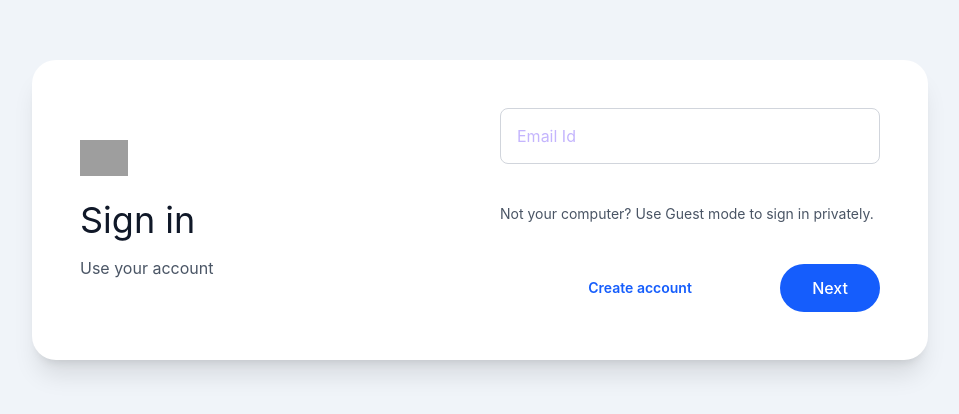
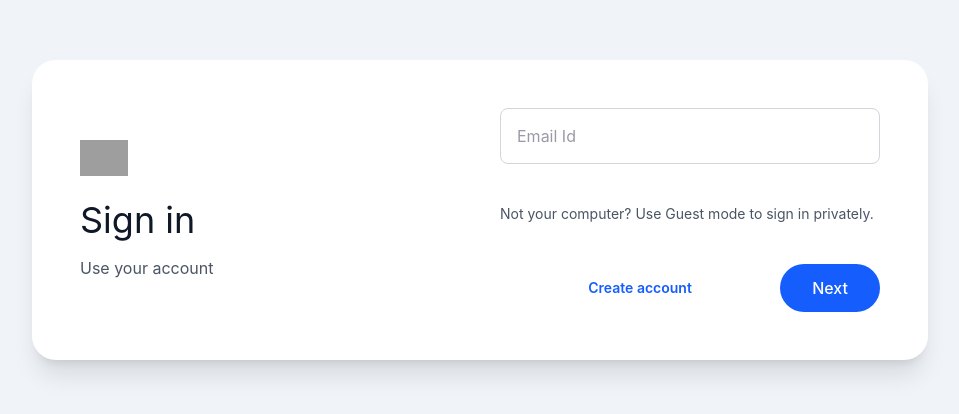
Before and after one commit to ankitgithub2101/myportfolio, a React (Vite) app in the folder client/: page /login in a window 1280 px wide. Shown: the part 190-604 px from the top of the page, without its empty margins (160-1119 px from the left). Built offline with nearby package versions, Linux system fonts and the light colour scheme; no server answers; grey boxes are pictures that could not be loaded.

Commit message:
small fixes

```diff
--- a/client/src/Components/Book/Book.css
+++ b/client/src/Components/Book/Book.css
@@ -815,7 +815,7 @@ html {
   color: var(--accent-2);
 }
 ::placeholder {
-  color: var(--accent-2);
+  color: var(--muted);
 }
 .contact-form input:focus,
 .contact-form textarea:focus {
--- a/client/src/ProtectedRoute/Contact.jsx
+++ b/client/src/ProtectedRoute/Contact.jsx
@@ -175,7 +175,7 @@ function Contact() {
                 value={formData.name}
                 onChange={handleChange}
                 disabled={loading}
-                placeholder="Enter your name"
+                placeholder="Enter Name"
               />
             </label>
 
```
